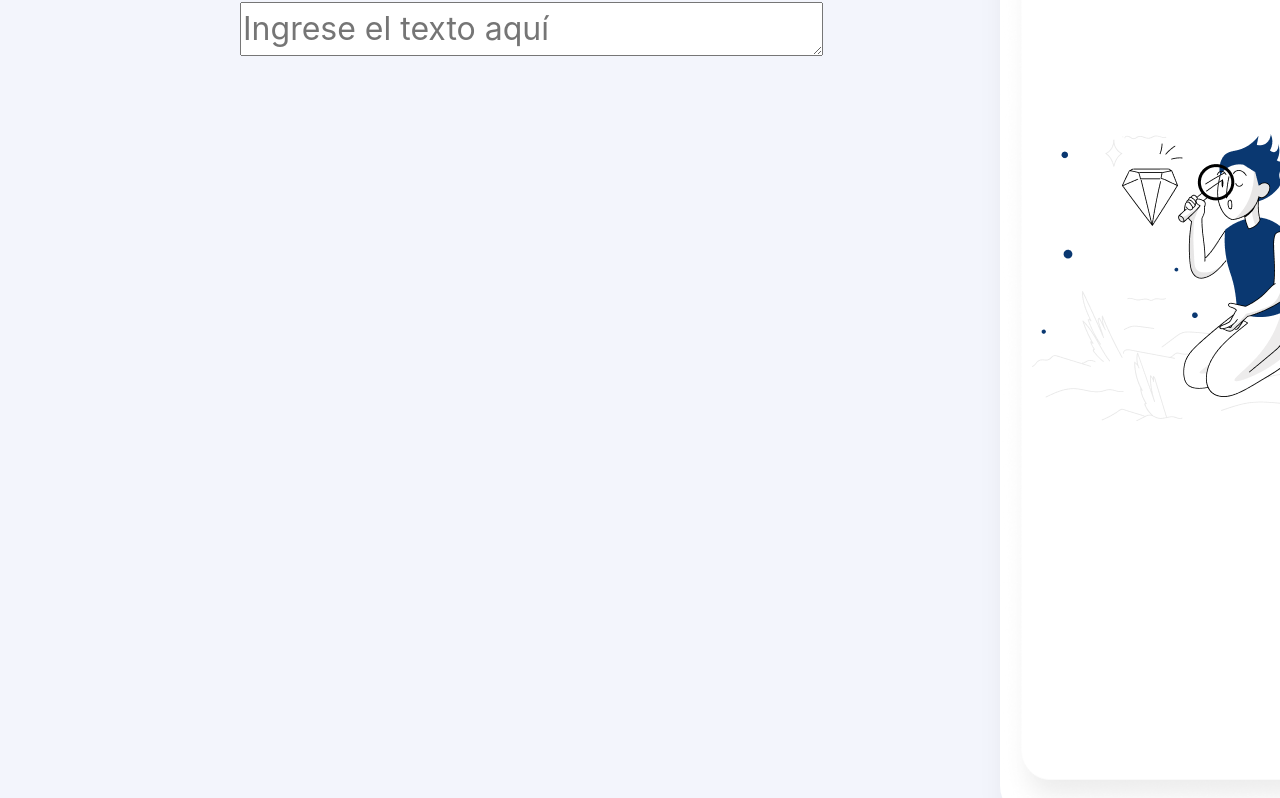
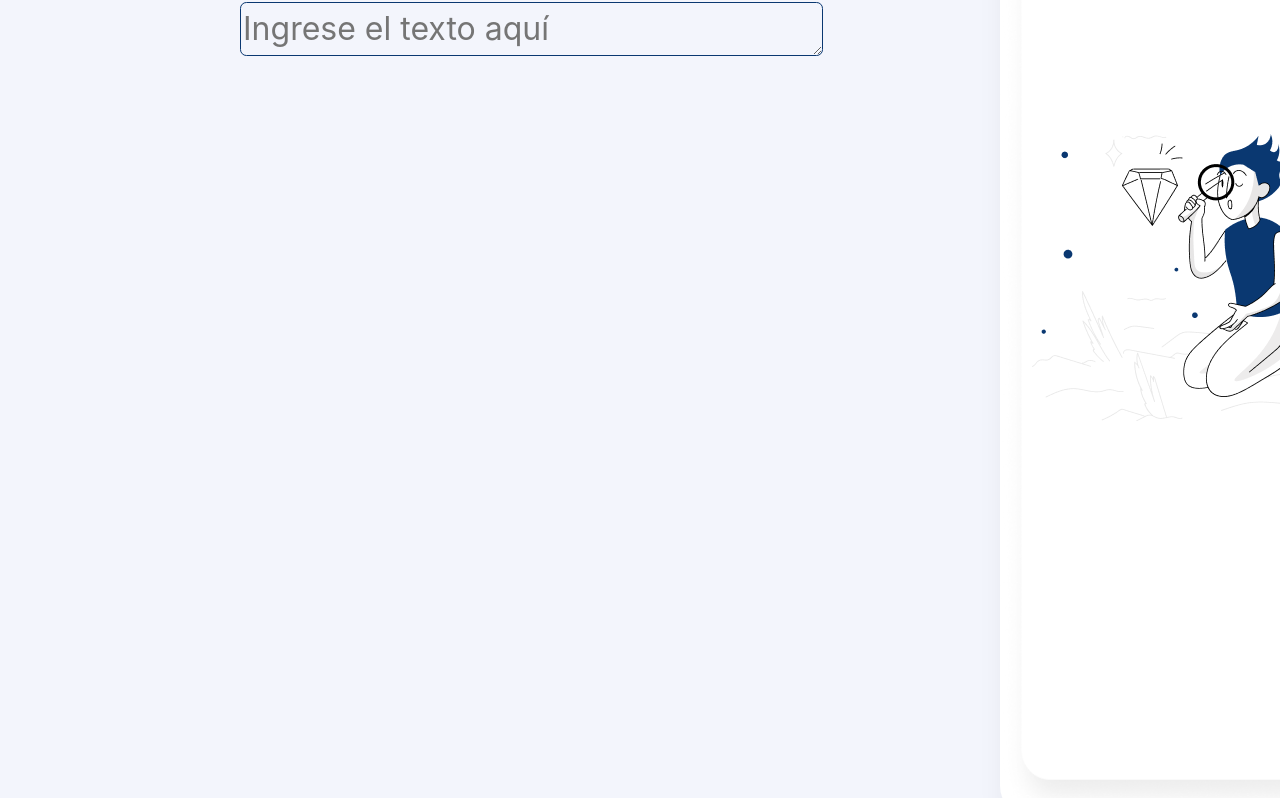
Before and after one commit to MaitenBlanc/Challenge-1.Encriptador-de-textos, a plain HTML site: page index.html in a window 1280 px wide. Shown: the part 166-964 px from the top of the page. Drawn offline with Linux system fonts and the light colour scheme.

Commit message:
Mejoras del textarea

```diff
--- a/CSS/nav.css
+++ b/CSS/nav.css
@@ -62,11 +62,15 @@ body {
 
     /* Ingrese el texto aqui */
 
+    background: transparent;
+    border-radius: 0.2em;
+    border: 0.05em solid #0A3871;
     position: absolute;
     width: 577px;
     height: 48px;
     left: 240px;
     top: 168px;
+    outline: none;
 
     font-family: 'Inter';
     font-style: normal;
--- a/index.html
+++ b/index.html
@@ -19,7 +19,7 @@
 
     <div class="campo">
         <label for="mensaje"></label>
-        <textarea cols="70" rows="20" id="mensaje" class="area-texto" placeholder="Ingrese el texto aquí" required></textarea>
+        <textarea cols="70" rows="20" id="mensaje" class="area-texto" placeholder="Ingrese el texto aquí" contenteditable required ></textarea>
         <img class="rectangulo" src="CSS/img/Rectangle 1columna.png" alt="Rectangulo blanco">
         <img class="munieco" src="CSS/img/Muñecomuñeco.png" alt="Muñeco observando con una lupa">
     </div>
```
